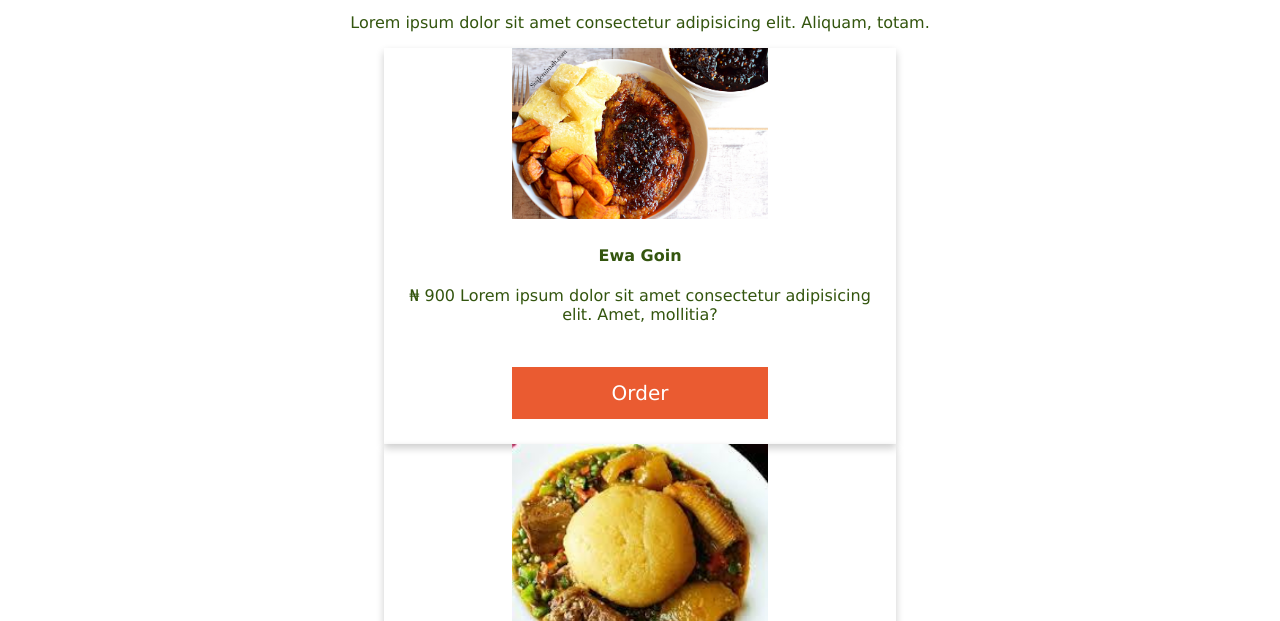
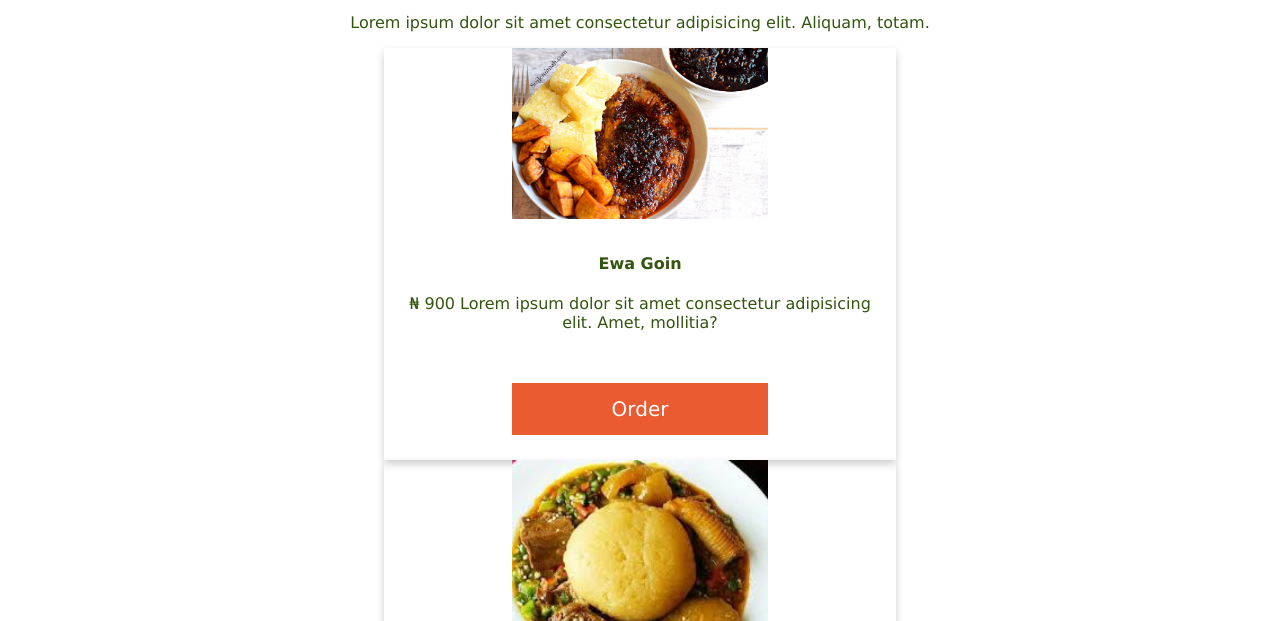
Before and after one commit to Frediflexta/Book-A-Meal, a plain HTML site: page UI/customer_dashboard.html in a window 1280 px wide. Shown: the part 179-800 px from the top of the page. Drawn offline with Linux system fonts and the light colour scheme.

Commit message:
Fix css to handle changes made to the sigin/signup pages [Fixes #156837217]

```diff
--- a/assets/css/style.css
+++ b/assets/css/style.css
@@ -221,6 +221,7 @@ label {
     box-shadow: 0 4px 8px 0 rgba(0,0,0,0.2);
     transition: 0.3s;
     width: 40%;
+  ;
     margin: 0 auto
 }
 
@@ -232,7 +233,8 @@ label {
 }
 
 .container {
-    padding: 2px 16px;
+   padding: 10px 20px;
+  /*padding: 2px 16px;*/
 }
 
 /* section for the caterer/customer dashboard*/
```
